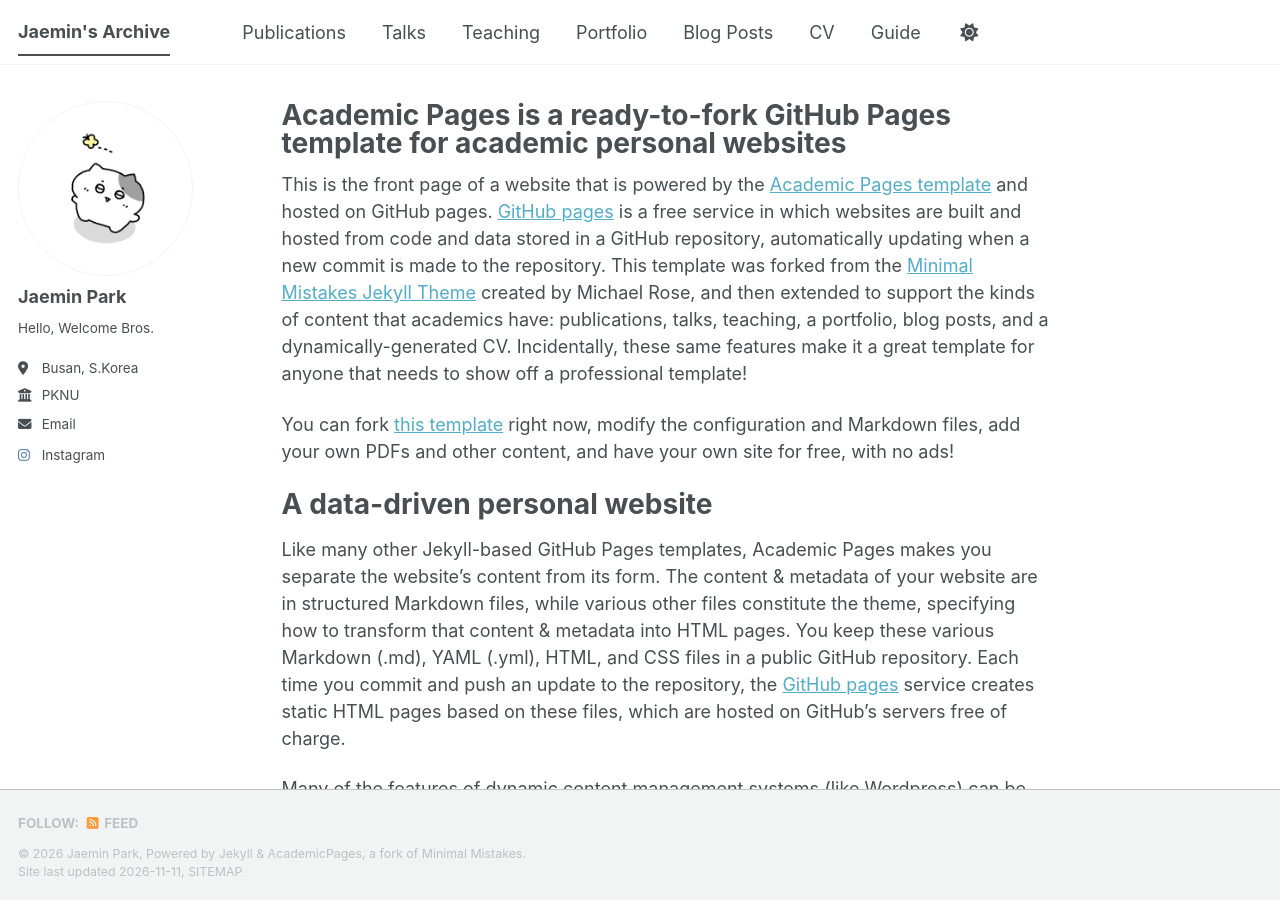
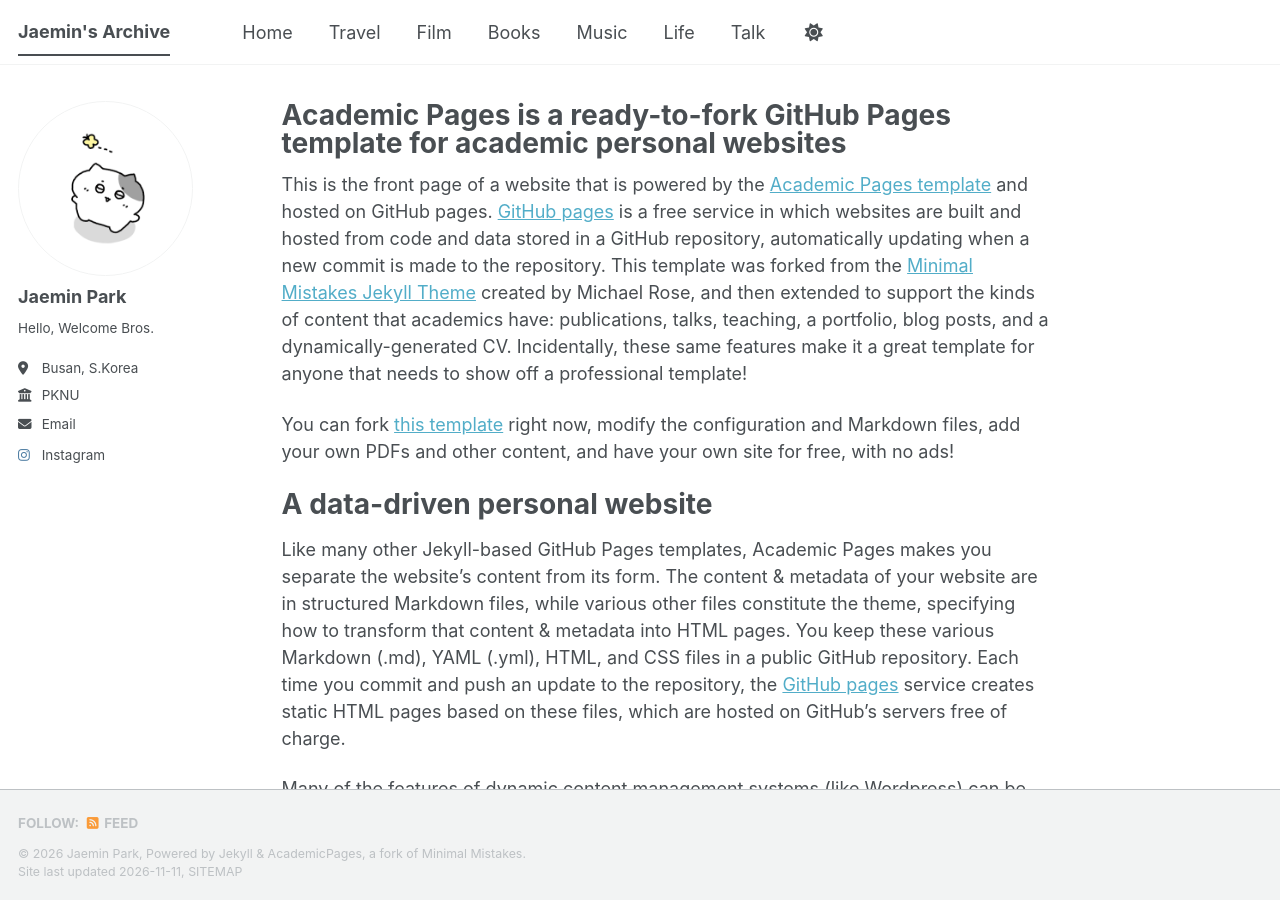
Before and after one commit to jm331kr/jm331kr.github.io, a Jekyll site: the page built from _pages/about.md, in a window 1280 px wide and 900 px high. Built offline with Jekyll 4.4.1, drawn with Linux system fonts in a browser that asks for light colours; a script bundle is joined from its source files by our own code; a style sheet for code colours, icons or effects is not loaded.

Commit message:
Update navigation.yml

```diff
--- a/_data/navigation.yml
+++ b/_data/navigation.yml
@@ -7,24 +7,25 @@
 # NOTE that only one of the CV options should be selected, the first is for the
 #      Markdown formatted page while the second is generated using JSON.
 
+
 main:
-  - title: "Publications"
-    url: /publications/
+  - title: "Home"
+    url: /
 
-  - title: "Talks"
-    url: /talks/
+  - title: "Travel"
+    url: /travel/
 
-  - title: "Teaching"
-    url: /teaching/
+  - title: "Film"
+    url: /film/
 
-  - title: "Portfolio"
-    url: /portfolio/
+  - title: "Books"
+    url: /books/
 
-  - title: "Blog Posts"
-    url: /year-archive/
+  - title: "Music"
+    url: /music/
 
-  - title: "CV"
-    url: /cv/
+  - title: "Life"
+    url: /life/
 
-  - title: "Guide"
-    url: /markdown/
+  - title: "Talk"
+    url: /talk/
```
